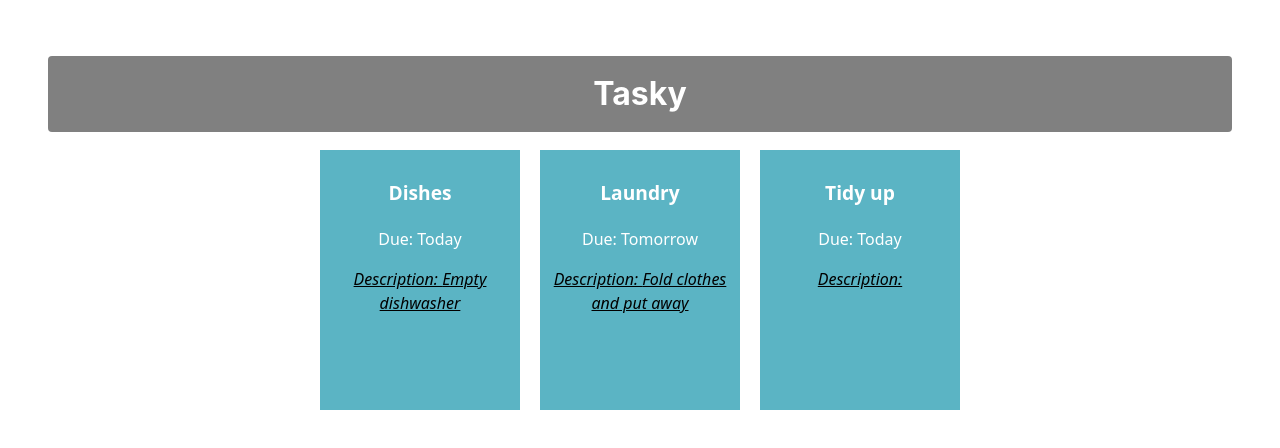
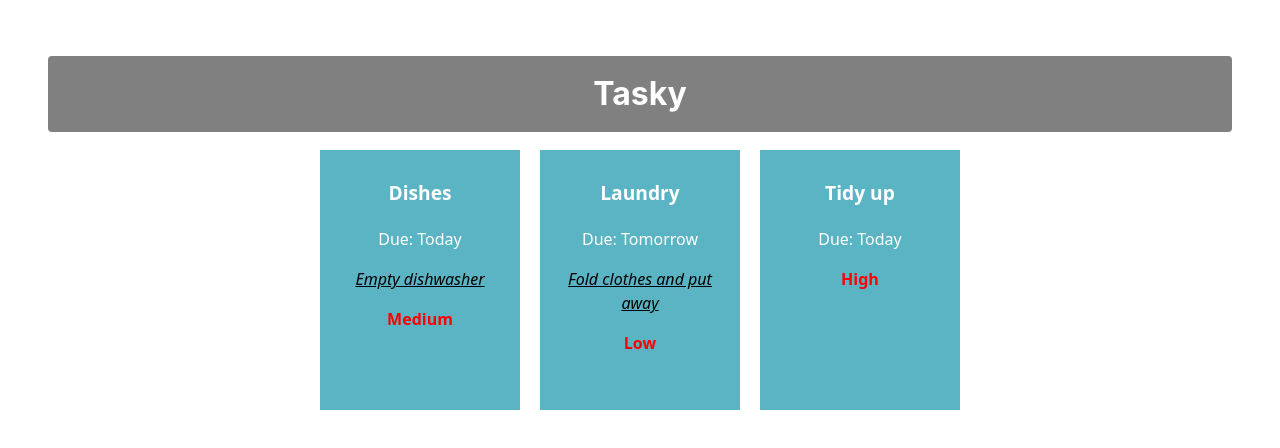
Before and after one commit to AgnieszkaaK/react-basics-labs, a React (Vite) app in the folder tasky/: page / in a window 1280 px wide. Shown: the top 448 px of the page. Built offline with nearby package versions, Linux system fonts and the light colour scheme.

Commit message:
Tasky Lab 2a - Exercise Done

```diff
--- a/tasky/src/App.css
+++ b/tasky/src/App.css
@@ -44,3 +44,8 @@
   font-style: italic;
   color:black;
 }
+.priority
+{
+  color: red;
+  font-weight:bold;
+}
--- a/tasky/src/App.jsx
+++ b/tasky/src/App.jsx
@@ -6,9 +6,9 @@
 function App() {
   const [ taskState, setTaskState ] = useState({
     tasks: [
-      { id: 1, title:"Dishes", description: "Empty dishwasher", deadline: "Today" },
-      { id: 2, title: "Laundry", description: "Fold clothes and put away", deadline: "Tomorrow" },
-      { id: 3, title: "Tidy up", deadline: "Today" }
+      { id: 1, title:"Dishes", description: "Empty dishwasher", deadline: "Today", priority: "Medium"},
+      { id: 2, title: "Laundry", description: "Fold clothes and put away", deadline: "Tomorrow", priority: "Low"},
+      { id: 3, title: "Tidy up", deadline: "Today", priority: "High"}
     ]
   });
 
@@ -20,6 +20,7 @@
       title={task.title}
       description={task.description}
       deadline={task.deadline}
+      priority={task.priority}
       key={task.id}
     />
   ))}
--- a/tasky/src/components/Task.jsx
+++ b/tasky/src/components/Task.jsx
@@ -6,7 +6,8 @@
         <div className="card">
             <p className="title">{props.title}</p>
             <p>Due: {props.deadline}</p>
-            <p className="description">Description: {props.description}</p>
+            <p className="description"> {props.description}</p>
+            <p className="priority">{props.priority}</p>
         </div>
     )
 
```
